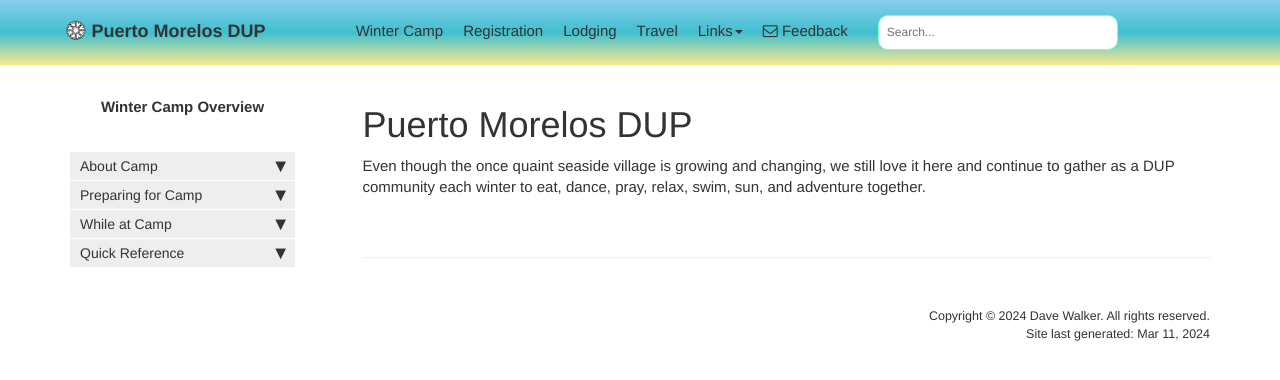
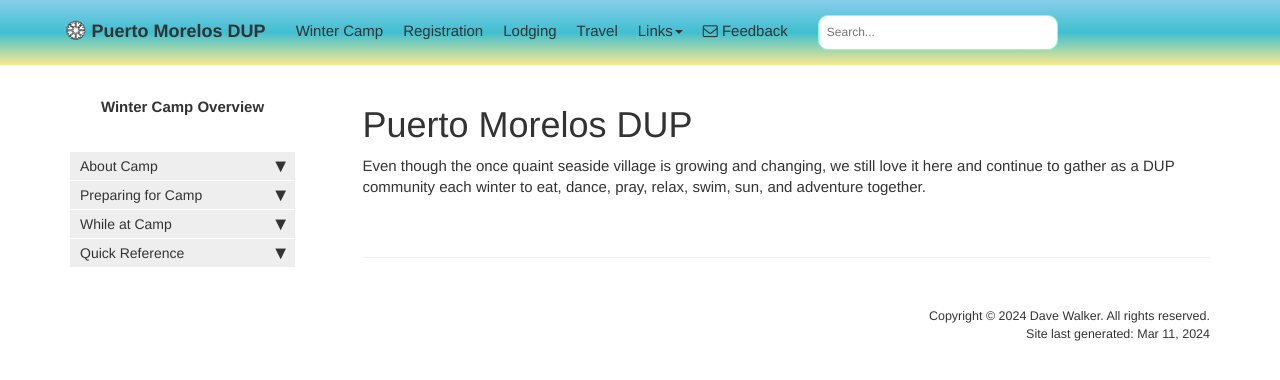
Before and after one commit to davewalker60/pmdupSAVE, a Jekyll site: the page built from index.md, in a window 1280 px wide. Shown: the top 380 px of the page. Built offline with Jekyll 4.4.1, drawn with Linux system fonts in a browser that asks for light colours; comment, search, counter and statistics services are not loaded.

Commit message:
Cuz project title too wide

```diff
--- a/css/customstyles.css
+++ b/css/customstyles.css
@@ -485,7 +485,7 @@ a.dropdown-toggle, .navbar-inverse .navbar-nav > li > a  {
 span.projectTitle {
     font-family: Helvetica;
     font-weight: bold;
-    margin-right: 80px;
+    margin-right: 20px;
 }
 /* END TOP/BANNER NAV CUSTOMIZING */
 
```
